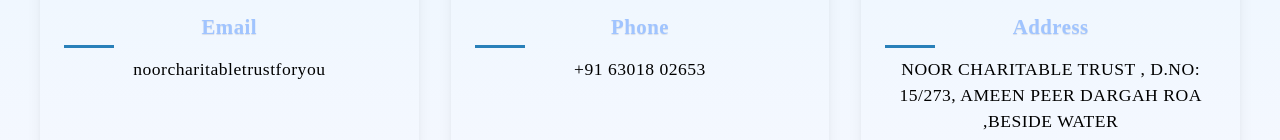
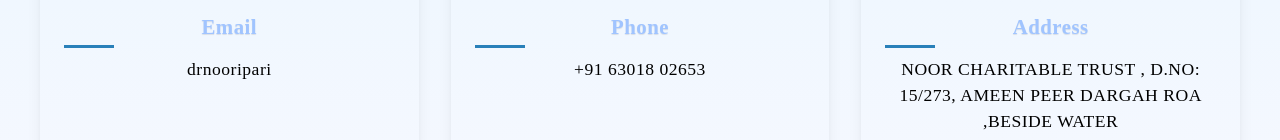
Before and after one commit to udayramarao/nooricharitabletrust, a website: page index.html in a window 1280 px wide. Shown: the part 5617-5757 px from the top of the page. Drawn offline with Linux system fonts and the light colour scheme.

Commit message:
Update index.html

```diff
--- a/index.html
+++ b/index.html
@@ -429,7 +429,7 @@
                     <div class="contact-item">
                         <i class="fas fa-envelope"></i>
                         <h3>Email</h3>
-                        <p><a href="mailto:noorcharitabletrustforyou@gmail.com">noorcharitabletrustforyou</a></p>
+                        <p><a href="mailto:drnooripari@hotmail.com">drnooripari</a></p>
                     </div>
                     <div class="contact-item">
                         <i class="fas fa-phone"></i>
```
